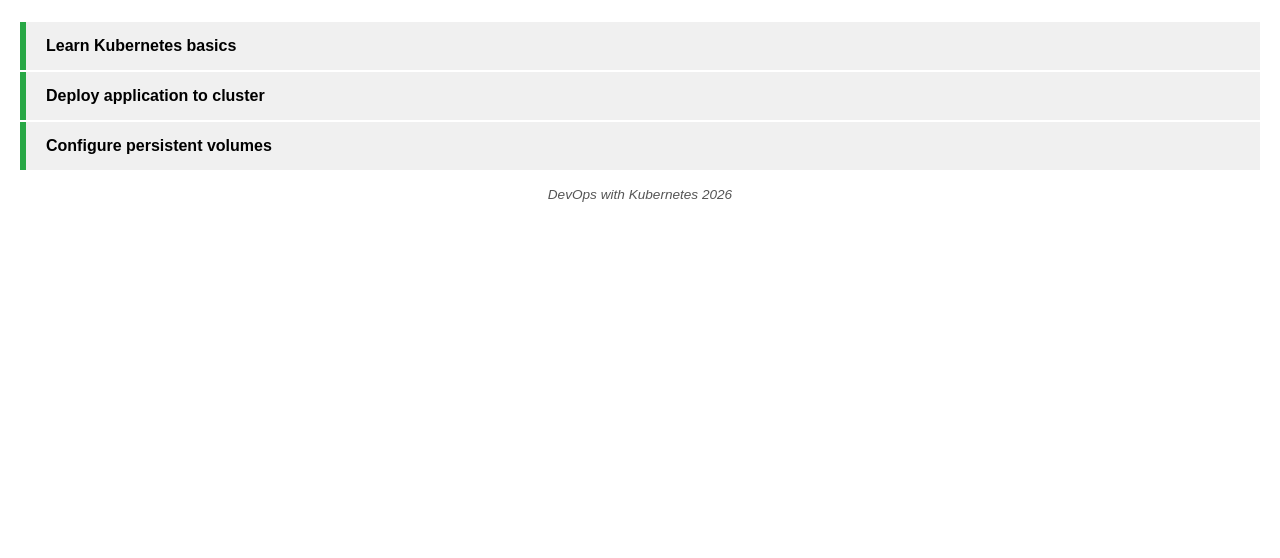
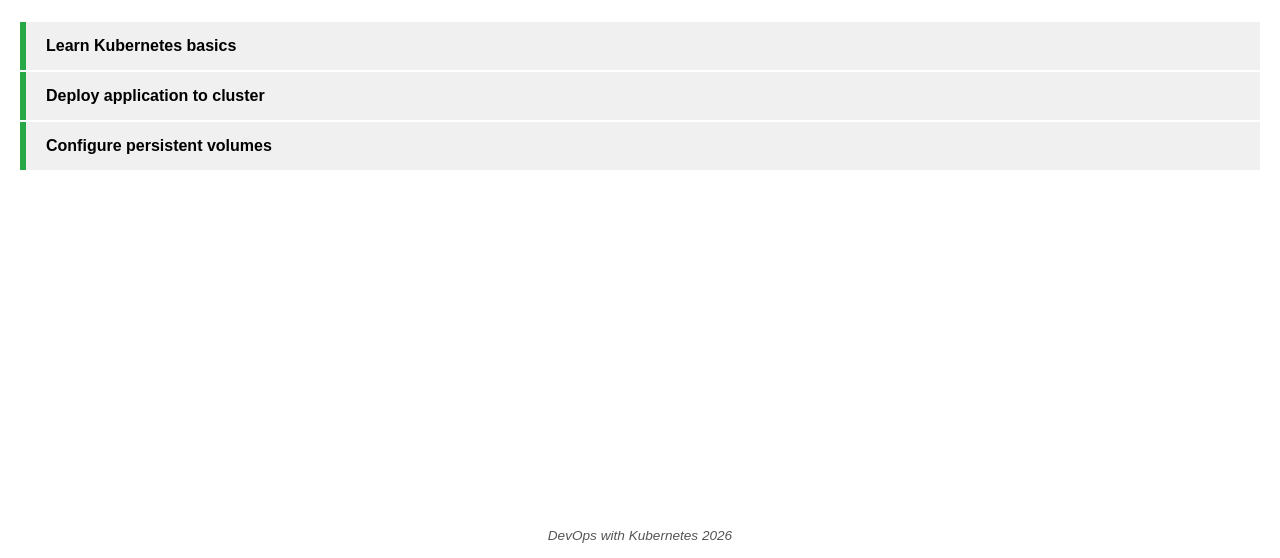
Before and after one commit to v-bulynkin/devops-with-kubernetes-2026, a Flask app: template project/todo-app/templates/index.html in a window 1280 px wide. Shown: the part 242-800 px from the top of the page. Run offline with Flask 3, Linux system fonts and the light colour scheme; the template is opened without the code that fills it, so the values that code supplies are empty; parts of the project's set-up code (start-up, migrations or seed data) failed here and were passed over.

Commit message:
revert footer

```diff
--- a/project/todo-app/templates/index.html
+++ b/project/todo-app/templates/index.html
@@ -95,7 +95,7 @@
         }
 
         .caption {
-            margin-top: 15px;
+            margin-top: auto;
             margin-bottom: 15px;
             font-size: 0.85rem;
             font-style: italic;
```
